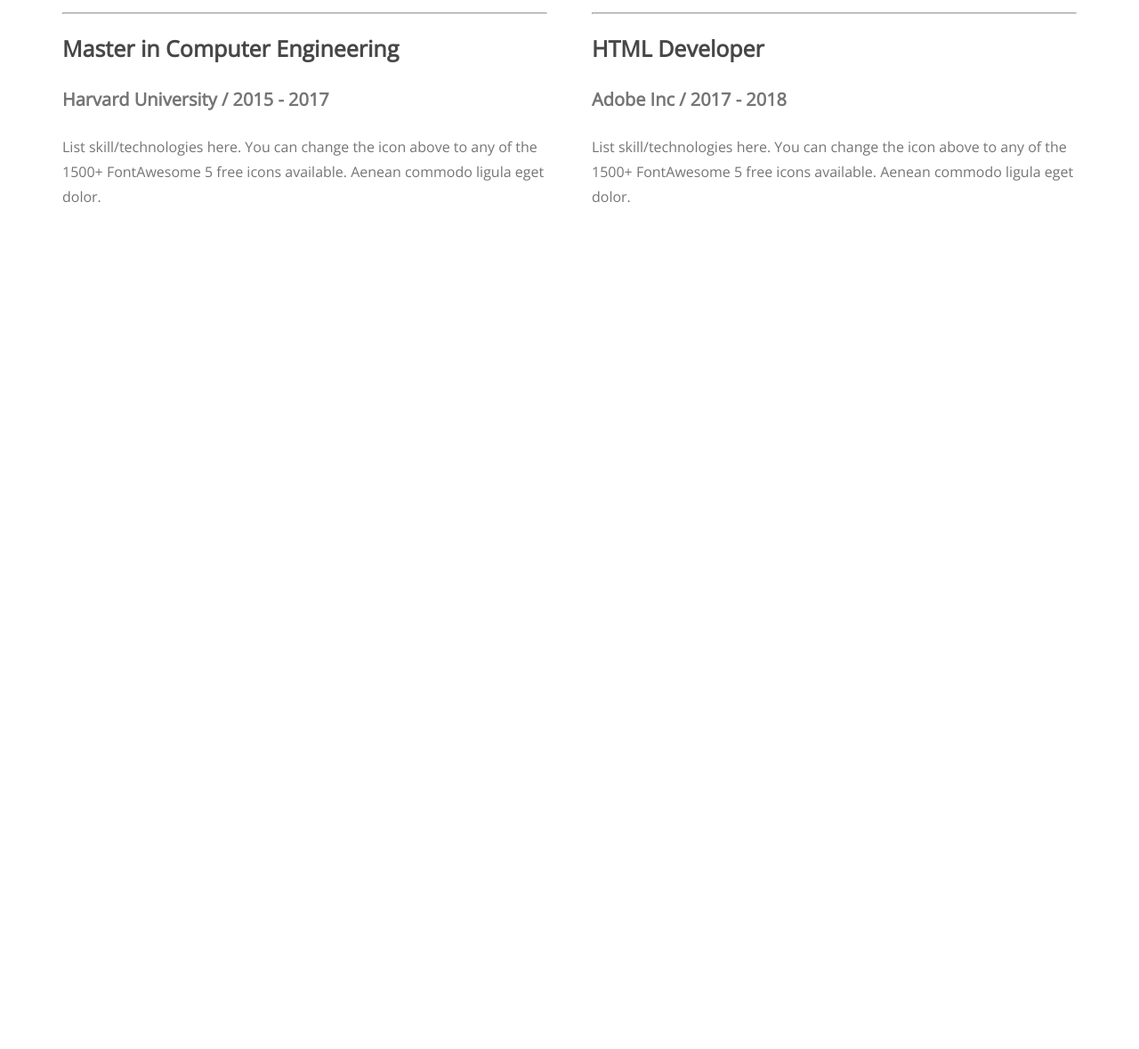
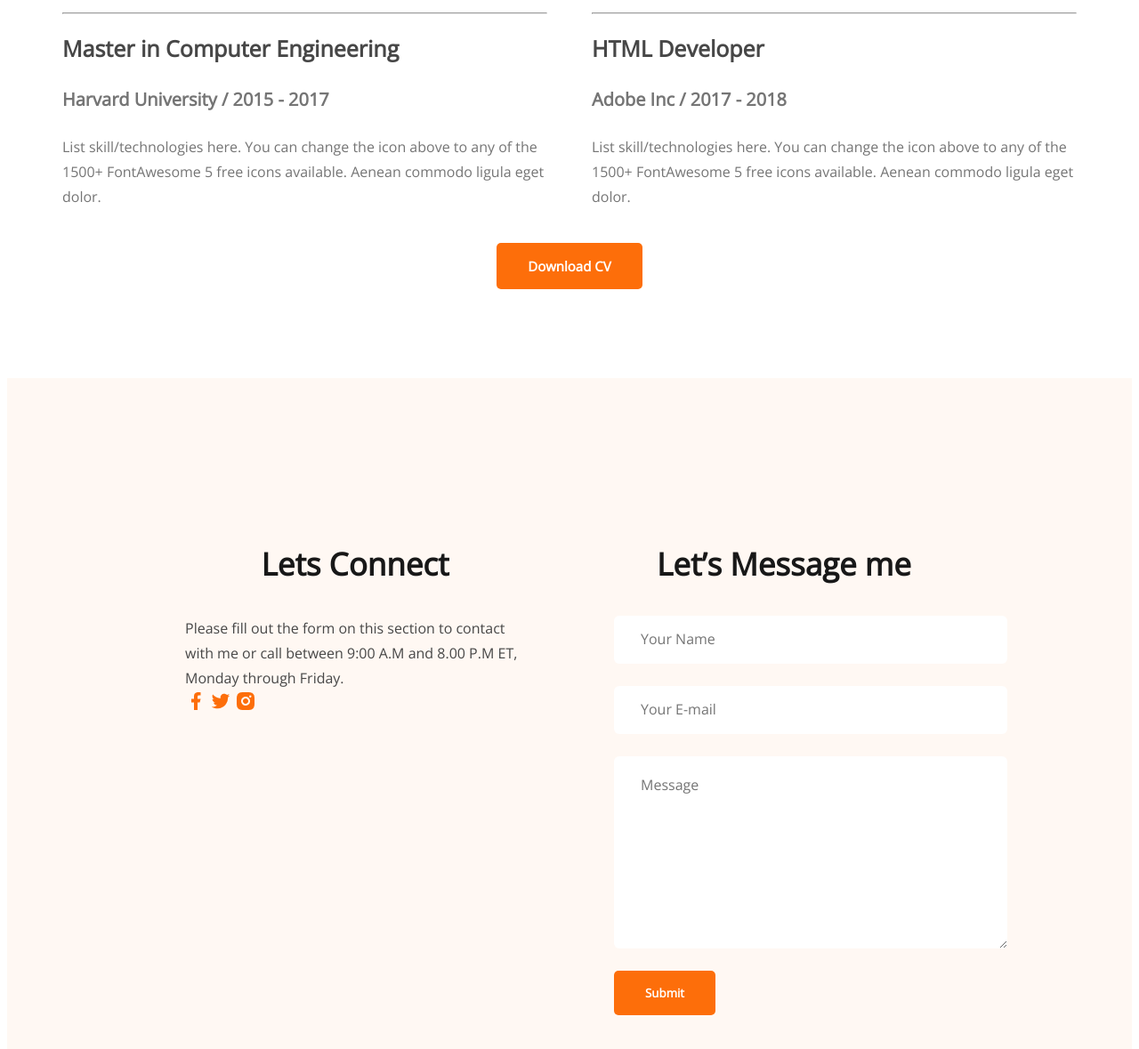
Before and after one commit to 2dn4bd/build-a-p-website, a plain HTML site: page index.html in a window 1280 px wide. Shown: the part 3139-4318 px from the top of the page at 89% size. Before the commit the page ends 3398 px from the top, so only its background shows below. Drawn offline with nearby package versions, Linux system fonts and the light colour scheme; a web font is replaced by a local one.

Commit message:
complete this website

```diff
--- a/index.html
+++ b/index.html
@@ -232,10 +232,36 @@
                     </div>
                 </div>
             </div>
+            <div class="download-CV">
+                <button class="btn-primary download-btn-font">Download CV</button>
+            </div>
         </section>
     </main>
     <footer>
-
+        <div class="column">
+            <h3 class="footer-title">
+                Lets Connect
+            </h3>
+            <p1 class="footer-description">
+                Please fill out the form on this section to contact with me or call between 9:00 A.M and 8.00 P.M ET, Monday through Friday.
+            </p1>
+            <div class="socical">
+                <a href=""><img src="images/icons/facebook.png" alt=""></a>
+                <a href=""><img src="images/icons/twitter.png" alt=""></a>
+                <a href=""><img src="images/icons/insta.png" alt=""></a>
+            </div>
+        </div>
+        <div class="column">
+            <h3 class="footer-title">
+                Let’s Message me
+            </h3>
+            <form action="" class="contact-form">
+                <input type="text" name="" id="" placeholder="Your Name">
+                <input type="email" name="" id="" placeholder="Your E-mail">
+                <textarea name="" id="" cols="30" rows="10" placeholder="Message"></textarea>
+                <input type="submit" value="Submit" class="btn-primary">
+            </form>
+        </div>
     </footer>
 </body>
 </html>
--- a/style.css
+++ b/style.css
@@ -175,3 +175,47 @@
     text-align: left;
     gap: 50px;
  }
+ .download-btn-font{
+    color:#FFF;
+    text-align: center;
+    font-size: 15px;
+    font-weight: 700;
+    margin-top: 22px;
+ }
+ .footer-title{
+    color: #181818;
+    text-align: center;
+    font-size: 35px;
+    font-weight: 700;
+ }
+ .footer-description{
+    color:#474747;
+    font-size: 16px;
+    font-weight: 400;
+    line-height: 28px;
+ }
+ footer{
+    display: flex;
+    padding: 150px 200px;
+    margin-top: 100px;
+    background: #FFF8F3;
+    gap: 100px;
+ }
+ .column{
+    width: 50%;
+ }
+ .contact-form input[type="text"], .contact-form input[type="email"], textarea{
+    display: block;
+    border: 0;
+    border-radius: 6px;
+    margin-bottom: 25px;
+    padding: 18px 30px;
+    background-color: white;
+    width: 100%;
+ }
+ .contact-form ::placeholder{
+    color:#757575;
+    font-size: 16px;
+    font-weight: 400;
+    line-height: 28px;
+ }
```
